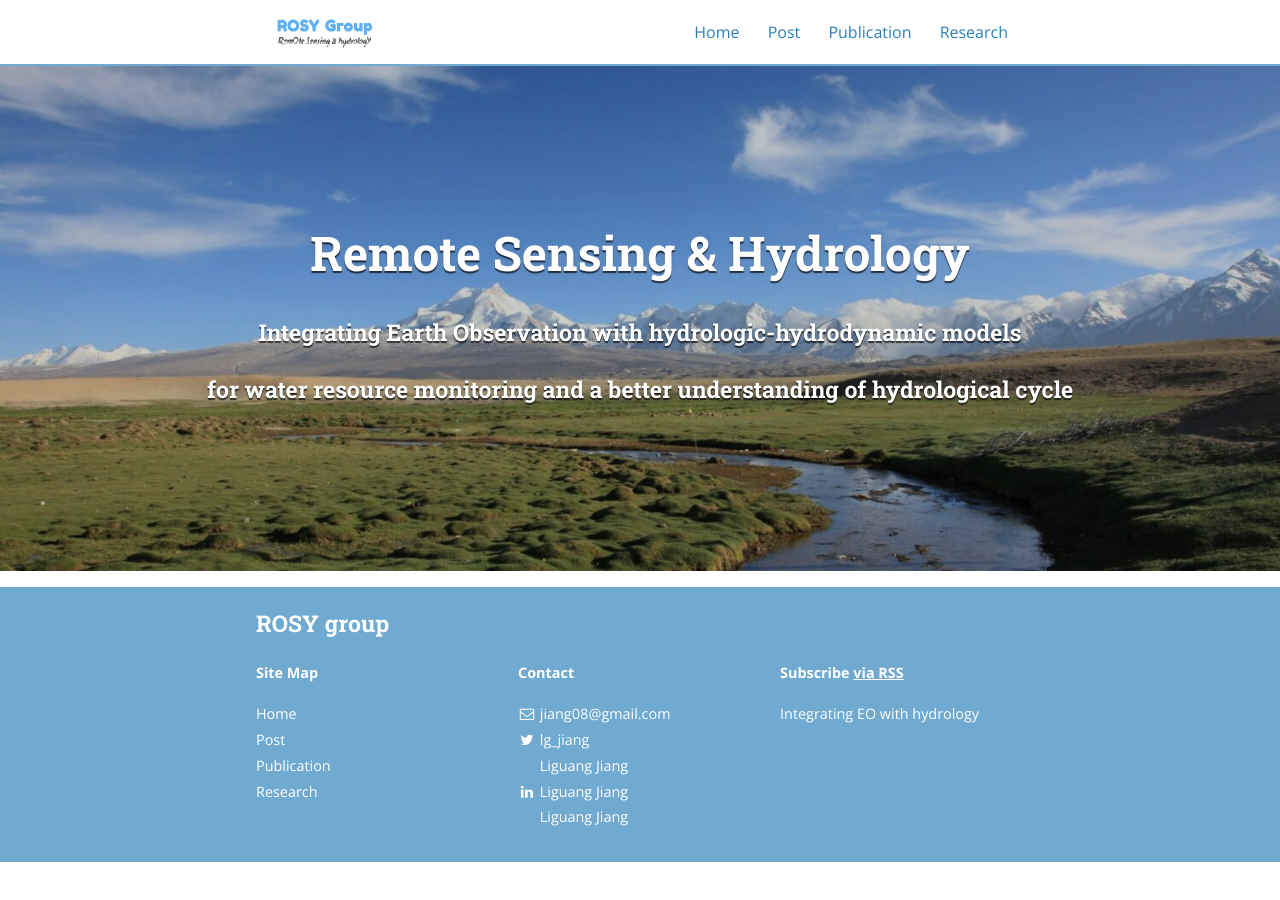
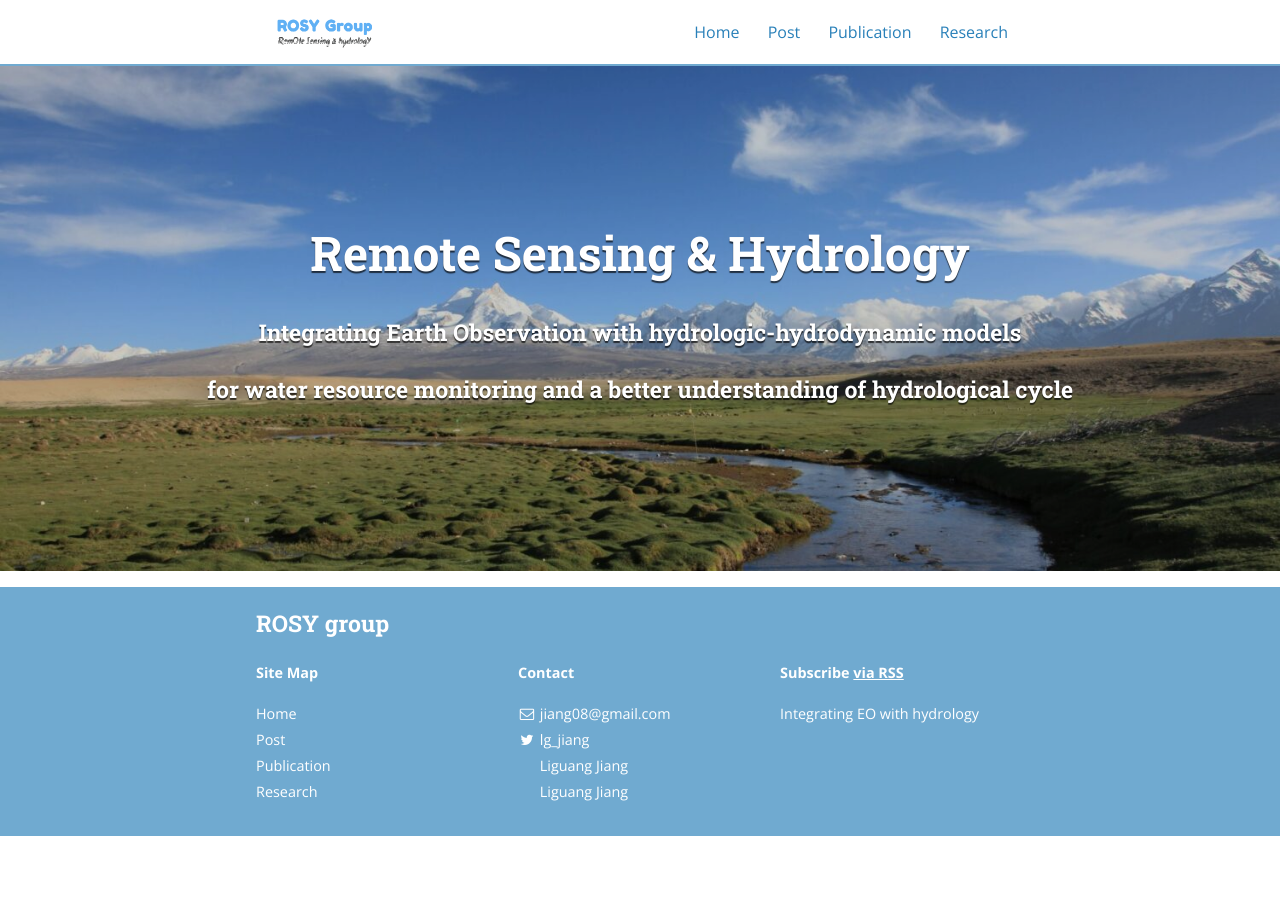
Before and after one commit to 12530/rshydro, a Jekyll site: the page built from index.html, in a window 1280 px wide. Built offline with Jekyll 4.4.1, drawn with Linux system fonts in a browser that asks for light colours; nearby versions of some CDN libraries.

Commit message:
Update _config.yml

```diff
--- a/_config.yml
+++ b/_config.yml
@@ -100,13 +100,6 @@ social:
     desc: Fork me on GitHub
     share: false
 
-  - name: LinkedIn
-    icon: linkedin
-    username: Liguang Jiang
-    url: https://www.linkedin.com/pub/ben-centra/47/769/60a
-    desc: Connect with me on LinkedIn
-    share: true
-
   - name: Google Scholar
     icon: google-scholar
     username: Liguang Jiang
@@ -122,5 +115,5 @@ social:
 protocols:
     fb_image: "/assets/logo.png"
     fb_image_width: 410
-    fb_image_height: 165
+    fb_image_height: 170
     fb_image_type: "image/png"
```
